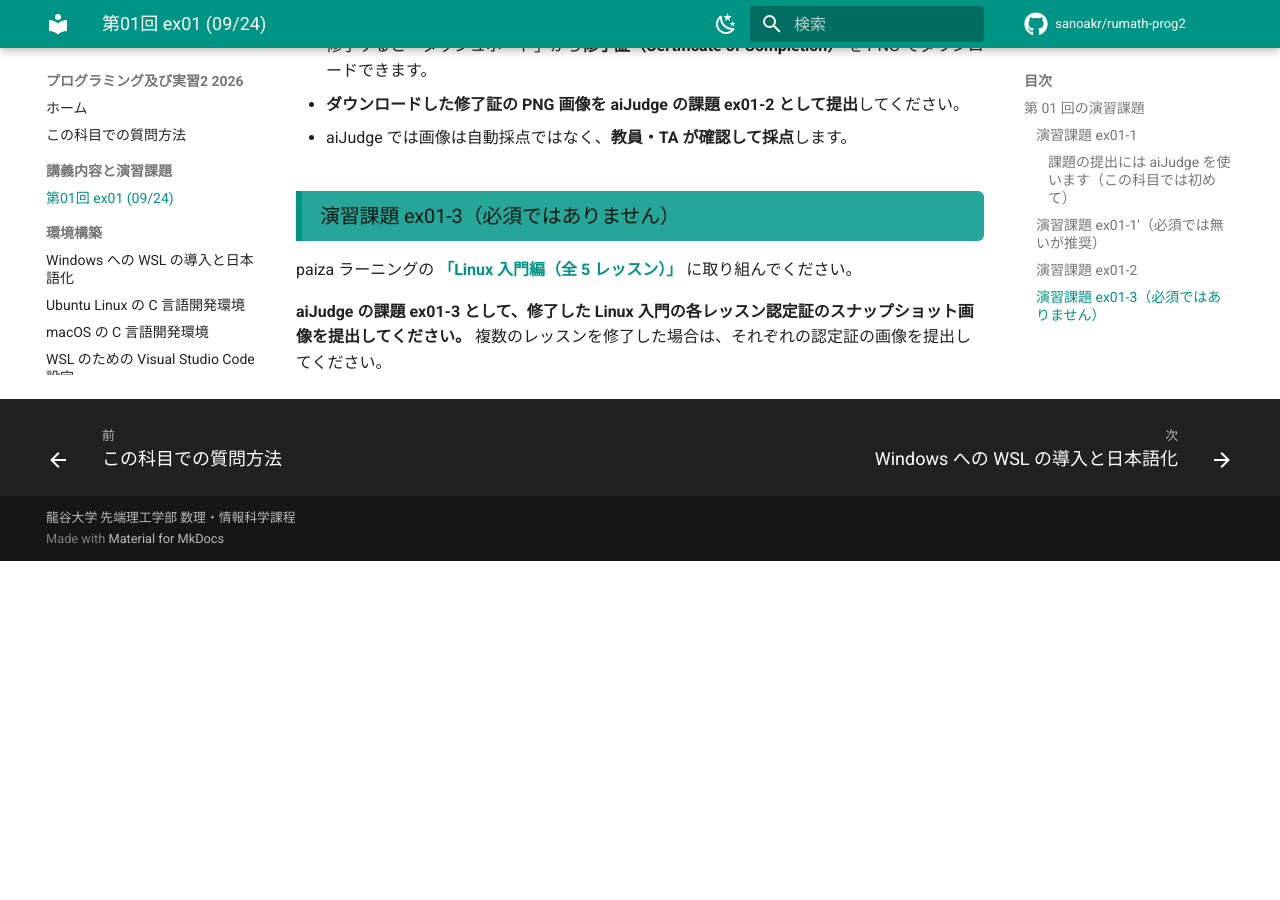
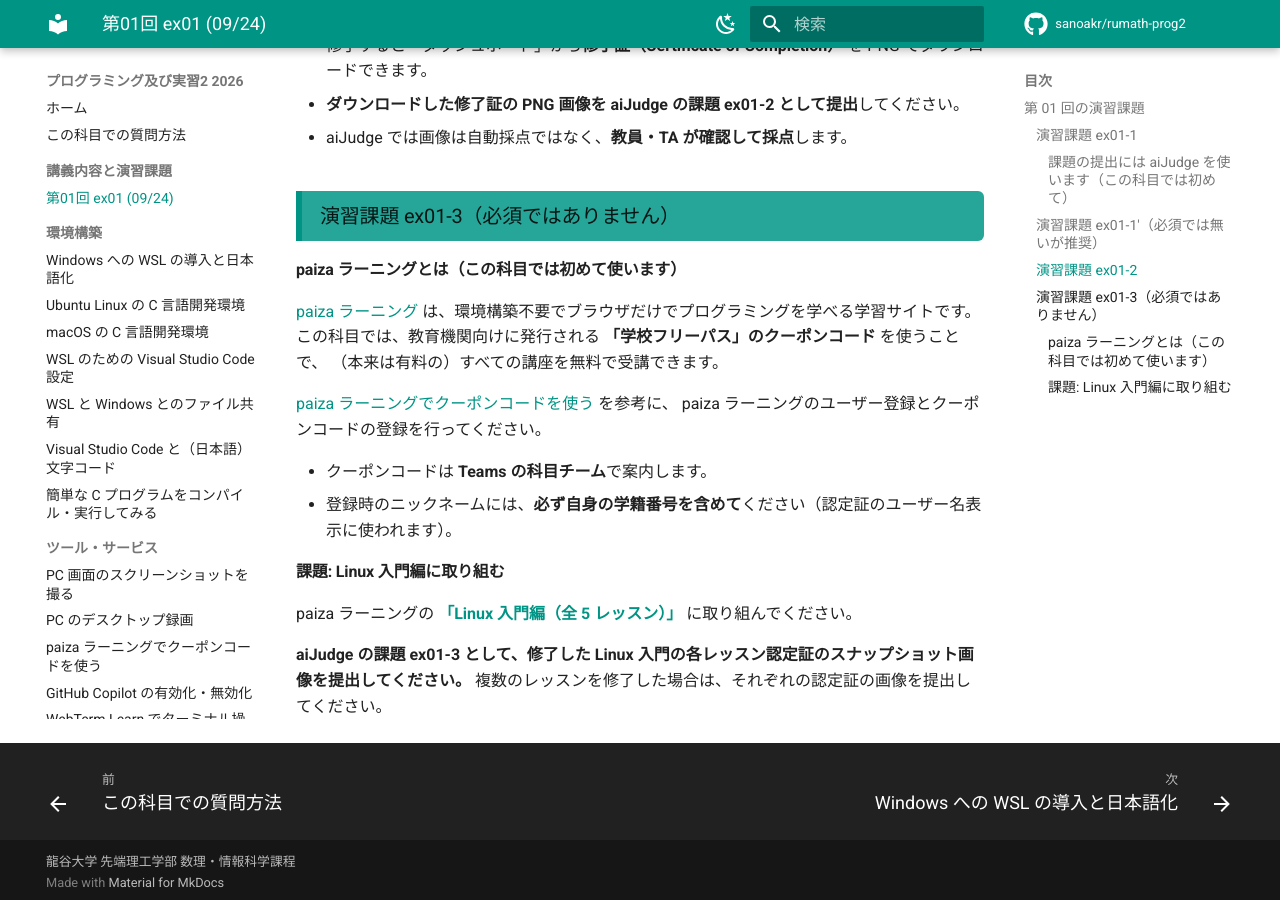
Before and after one commit to sanoakr/rumath-prog2, an MkDocs documentation site: the page built from docs/ex01.md, in a window 1280 px wide and 900 px high, scrolled down 1964 px. Built offline with MkDocs 1.6.1 and Material for MkDocs 9.7.7, drawn with Linux system fonts in a browser that asks for light colours; comment, search, counter and statistics services are not loaded; before the commit the page ends 2525 px from its top, so only the background shows below that.

Commit message:
docs: introduce paiza Learning and coupon at ex01-3 (first use here)

```diff
--- a/docs/ex01.md
+++ b/docs/ex01.md
@@ -69,6 +69,20 @@ C 言語環境の構築ができたら、**`cc` コマンドを実行したタ
 
 ### 演習課題 ex01-3（必須ではありません） {: .exercise }
 
+#### paiza ラーニングとは（この科目では初めて使います）
+
+[paiza ラーニング](https://paiza.jp/works/) は、環境構築不要でブラウザだけでプログラミングを学べる学習サイトです。
+この科目では、教育機関向けに発行される **「学校フリーパス」のクーポンコード** を使うことで、
+（本来は有料の）すべての講座を無料で受講できます。
+
+[paiza ラーニングでクーポンコードを使う](setup/paiza-coupon.md) を参考に、
+paiza ラーニングのユーザー登録とクーポンコードの登録を行ってください。
+
+- クーポンコードは **Teams の科目チーム**で案内します。
+- 登録時のニックネームには、**必ず自身の学籍番号を含めて**ください（認定証のユーザー名表示に使われます）。
+
+#### 課題: Linux 入門編に取り組む
+
 paiza ラーニングの [**「Linux 入門編（全 5 レッスン）」**](https://paiza.jp/works/linux/primer) に取り組んでください。
 
 **aiJudge の課題 ex01-3 として、修了した Linux 入門の各レッスン認定証のスナップショット画像を提出してください。**
```
